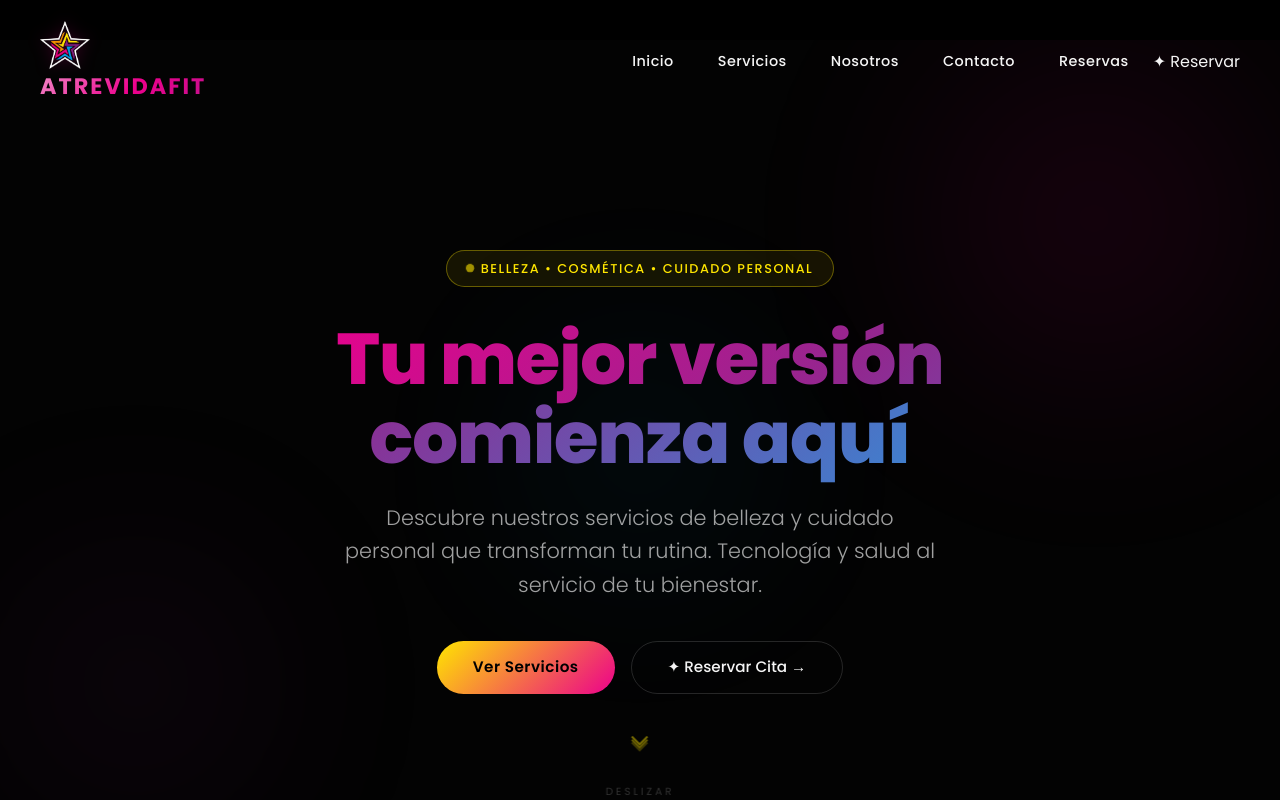
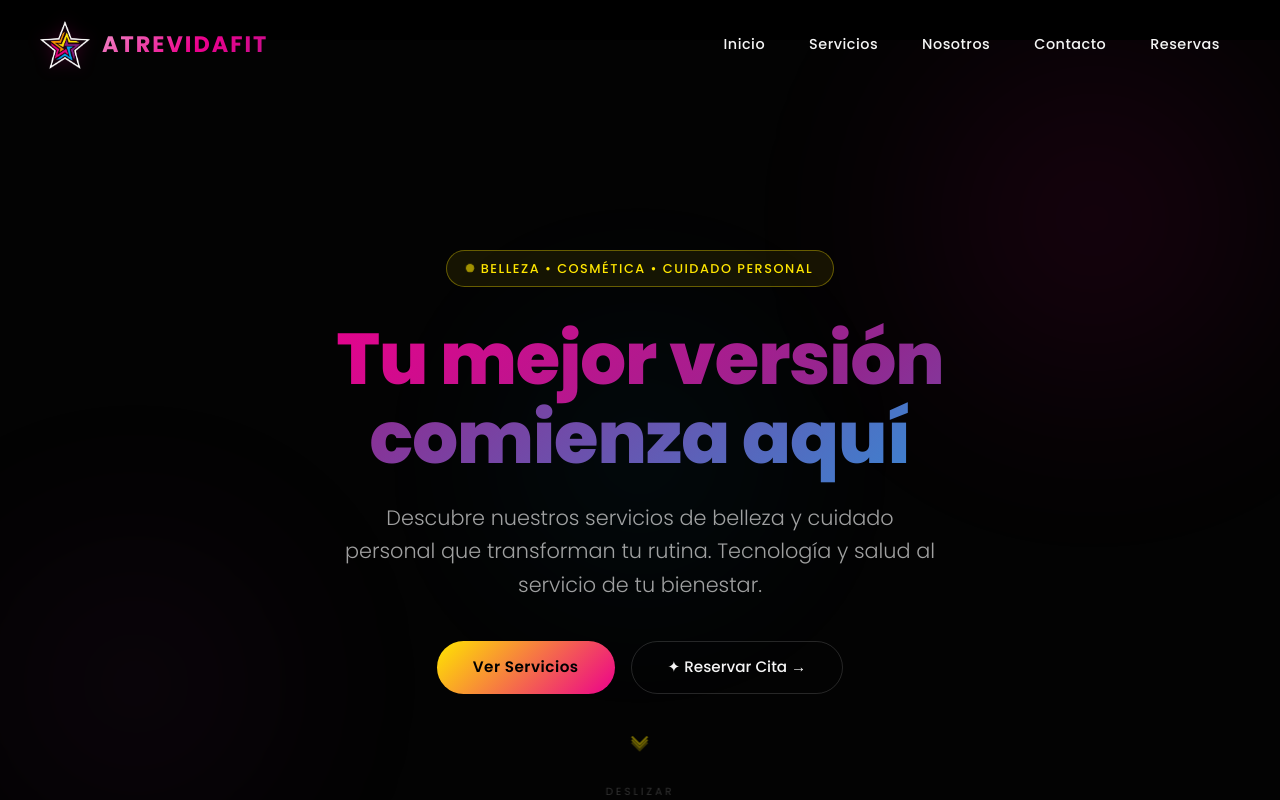
Before and after one commit to Oxtrum/AtrevidaFront, a Next.js app: page / in a window 1280 px wide. Shown: the top 800 px of the page. Built offline with nearby package versions, Linux system fonts and the light colour scheme.

Commit message:
fix routing

```diff
--- a/components/Header/Header.module.css
+++ b/components/Header/Header.module.css
@@ -61,7 +61,7 @@
 }
 
 /* Logo */
-.logoContainer {
+.logo {
   display: flex;
   align-items: center;
   gap: 0.75rem;
--- a/components/Header/Header.tsx
+++ b/components/Header/Header.tsx
@@ -7,10 +7,10 @@ import styles from './Header.module.css';
 import Link from 'next/link';
 
 const NAV_LINKS = [
-  { label: 'Inicio', href: '#inicio' },
-  { label: 'Servicios', href: '#servicios' },
-  { label: 'Nosotros', href: '#nosotros' },
-  { label: 'Contacto', href: '#contacto' },
+  { label: 'Inicio', href: '/' },
+  { label: 'Servicios', href: '/#servicios' },
+  { label: 'Nosotros', href: '/#nosotros' },
+  { label: 'Contacto', href: '/#contacto' },
   { label: 'Reservas', href: '/reservas' },
 ];
 
@@ -104,22 +104,15 @@ export default function Header() {
         {/* Desktop Nav */}
         <nav className={styles.nav}>
           {NAV_LINKS.map((link, i) => (
-            <a
+            <Link
               key={link.href}
-              ref={(el) => { if (el) navLinksRef.current[i] = el; }}
               href={link.href}
               className={styles.navLink}
+              ref={(el) => { if (el) navLinksRef.current[i] = el; }}
             >
               {link.label}
-            </a>
+            </Link>
           ))}
-          <a
-            ref={ctaRef}
-            href="#contacto"
-            className={styles.headerCta}
-          >
-            <span className={styles.ctaButtonText}>✦ Reservar</span>
-          </a>
         </nav>
 
         {/* Hamburger */}
@@ -139,23 +132,15 @@ export default function Header() {
         <div className={styles.mobileMenuOrb} />
         <div className={styles.mobileMenuOrb2} />
         {NAV_LINKS.map((link) => (
-          <a
+          <Link
             key={link.href}
             href={link.href}
             className={`${styles.mobileNavLink} mobileNavItem`}
             onClick={() => setMobileOpen(false)}
           >
             {link.label}
-          </a>
+          </Link>
         ))}
-        <a
-          href="#contacto"
-          className={`${styles.headerCta} mobileNavItem`}
-          onClick={() => setMobileOpen(false)}
-          style={{ marginTop: '1rem', fontSize: '1rem', padding: '0.8rem 2.5rem' }}
-        >
-          <span className={styles.ctaButtonText}>✦ Reservar</span>
-        </a>
       </div>
       <div className='h-10'> </div>
     </>
```
